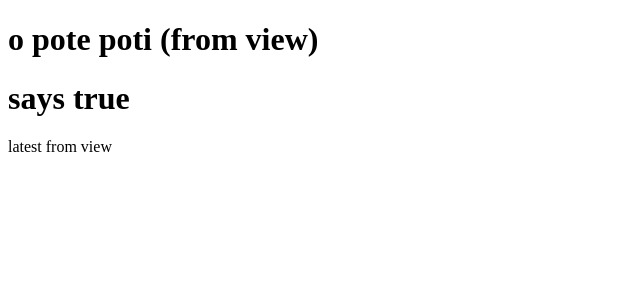
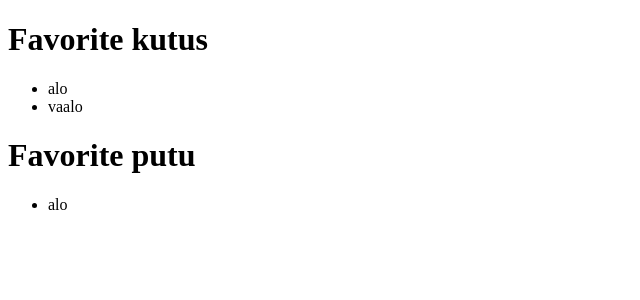
Before and after one commit to DipayanSenGupta/wieruch, a React (Create React App) app: page / in a window 1280 px wide. Shown: the top 300 px of the page, without its empty margins (0-640 px from the left). Built offline with nearby package versions, Linux system fonts and the light colour scheme.

Commit message:
work on this.props.children activity

```diff
--- /dev/null
+++ b/src/Children.js
@@ -0,0 +1,20 @@
+import React from 'react';
+import ReactDOM from 'react-dom';
+import { List } from './List';
+
+export class Children extends React.Component{
+    render(){
+        return(
+            <div>
+                <List type="kutu">
+                    <li>alo</li>
+                    <li>vaalo</li>
+                </List>
+
+                <List type="putu">
+                    <li>alo</li>
+                </List>
+            </div>
+        )
+    }
+}
--- /dev/null
+++ b/src/List.js
@@ -0,0 +1,17 @@
+import React from 'react';
+
+export class List extends React.Component {
+  render() {
+      let titleText = `Favorite ${this.props.type}`;
+      if(this.props.children instanceof Array) {
+          titleText +='s';
+      }
+
+      return(
+            <div>
+                <h1>{titleText}</h1>
+                <ul>{this.props.children}</ul>
+            </div>
+      )
+  }
+}
--- a/src/index.js
+++ b/src/index.js
@@ -1,24 +1,21 @@
 import React from 'react';
 import ReactDOM from 'react-dom';
-import { Greeting } from './Greeting';
+import { Children } from './Children';
+
 
 class View extends React.Component{
     render() {
         return (
             <div>
                 <h1>
-                    o pote poti (from view)
+                    Hello from index
                 </h1>
-                <Greeting name ="Alison" signedIn = { true }/>
-                <article>
-                    latest from view
-                </article>
             </div>
         );
     }
 }
 
 ReactDOM.render(
-    <View />,
+    <Children/>,
     document.getElementById('root')
 );
```
Also changed, not shown: src/Button.js (added, +11 -0 lines), src/Talker.js (added, +16 -0 lines).
